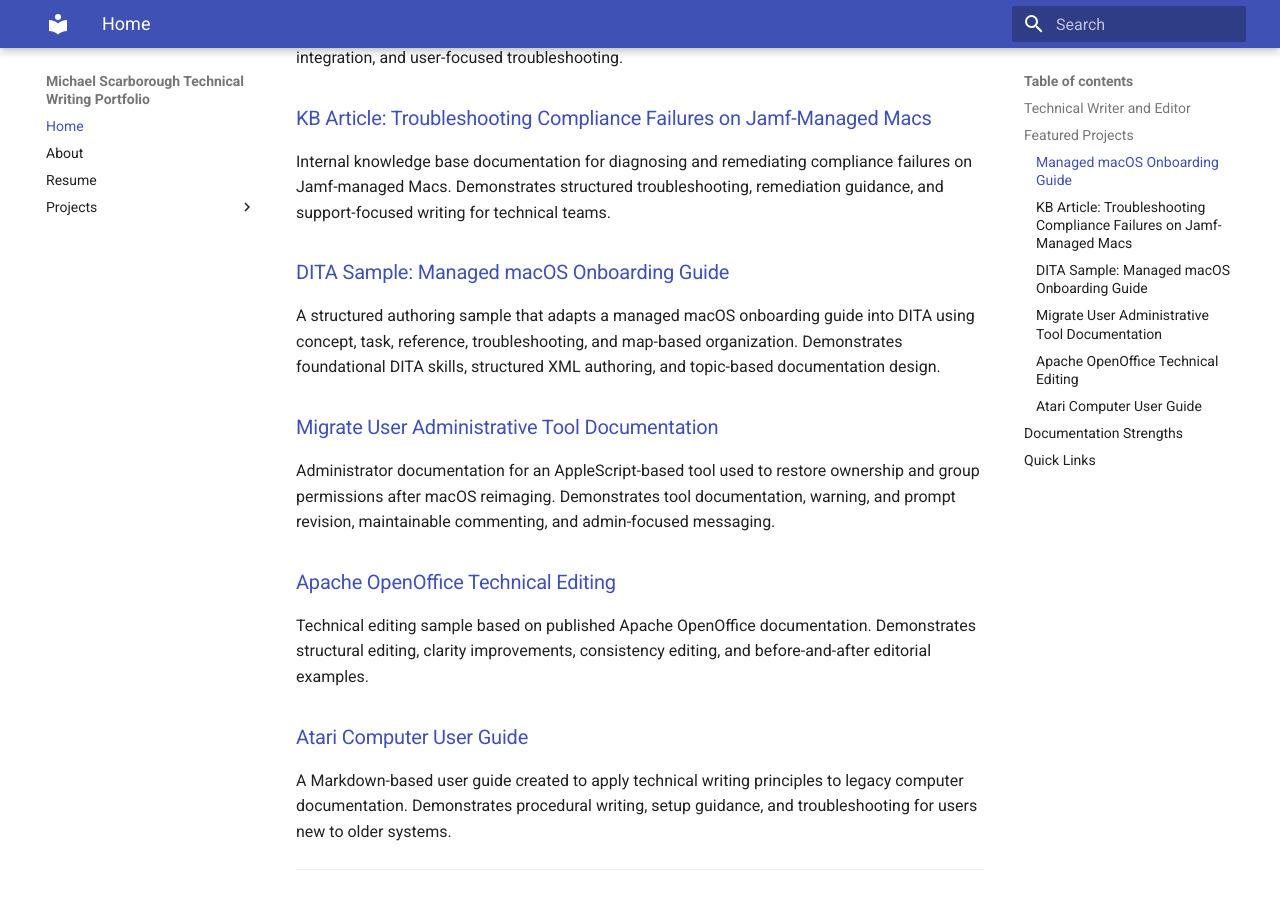
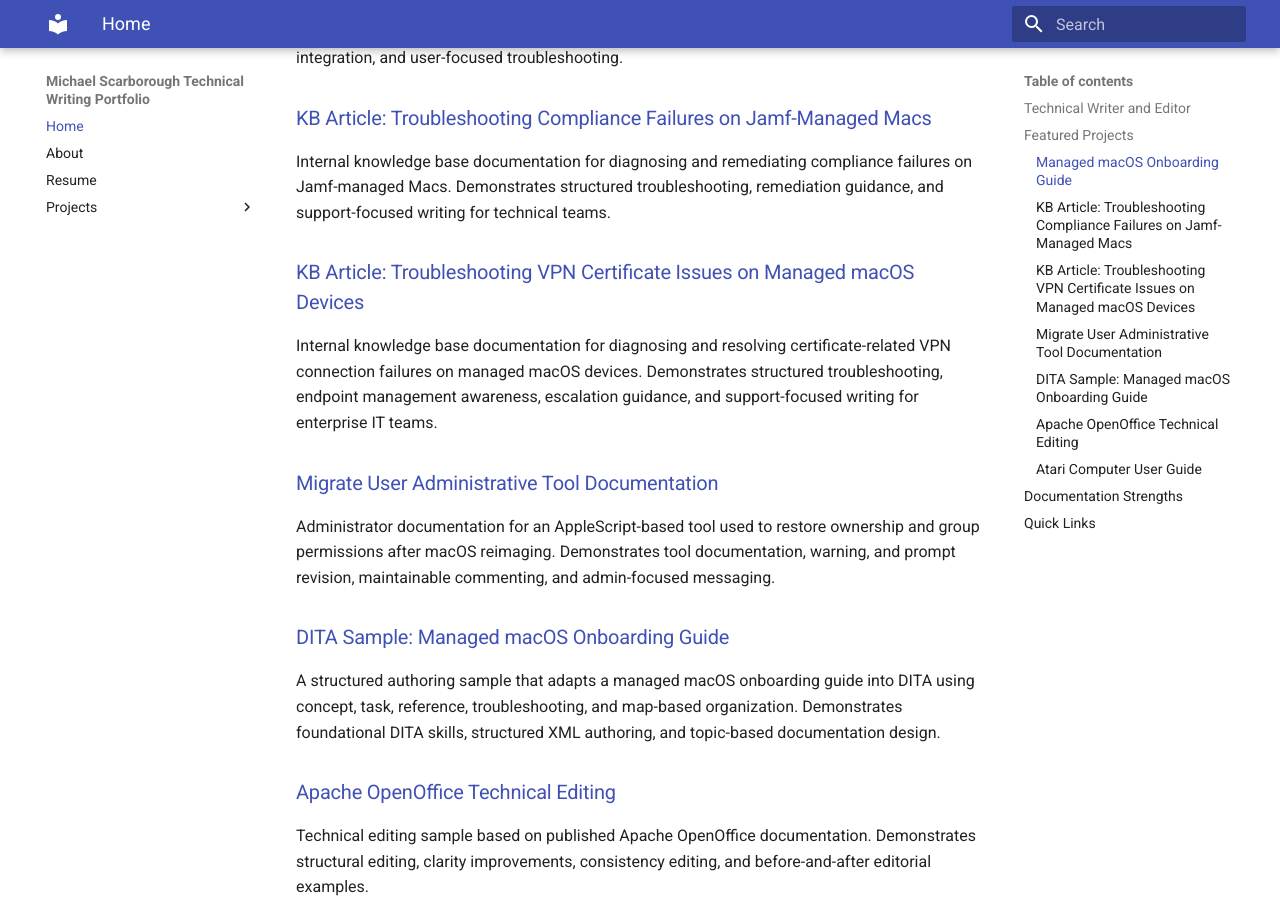
Before and after one commit to MackMike/technical-writing-portfolio-site, an MkDocs documentation site: the page built from docs/index.md, in a window 1280 px wide and 900 px high, scrolled down 739 px. Built offline with MkDocs 1.6.1 and Material for MkDocs 9.7.7, drawn with Linux system fonts in a browser that asks for light colours.

Commit message:
Update index.md

```diff
--- a/docs/index.md
+++ b/docs/index.md
@@ -18,11 +18,14 @@
 ### [KB Article: Troubleshooting Compliance Failures on Jamf-Managed Macs](projects/jamf-managed-mac-compliance-troubleshooting.md)
 Internal knowledge base documentation for diagnosing and remediating compliance failures on Jamf-managed Macs. Demonstrates structured troubleshooting, remediation guidance, and support-focused writing for technical teams.
 
-### [DITA Sample: Managed macOS Onboarding Guide](projects/dita-managed-mac-onboarding.md)
-A structured authoring sample that adapts a managed macOS onboarding guide into DITA using concept, task, reference, troubleshooting, and map-based organization. Demonstrates foundational DITA skills, structured XML authoring, and topic-based documentation design.
+### [KB Article: Troubleshooting VPN Certificate Issues on Managed macOS Devices](projects/vpn-certificate-troubleshooting-project.md)
+Internal knowledge base documentation for diagnosing and resolving certificate-related VPN connection failures on managed macOS devices. Demonstrates structured troubleshooting, endpoint management awareness, escalation guidance, and support-focused writing for enterprise IT teams.
 
 ### [Migrate User Administrative Tool Documentation](projects/migration-tool-project.md)
 Administrator documentation for an AppleScript-based tool used to restore ownership and group permissions after macOS reimaging. Demonstrates tool documentation, warning, and prompt revision, maintainable commenting, and admin-focused messaging.
+
+### [DITA Sample: Managed macOS Onboarding Guide](projects/dita-managed-mac-onboarding.md)
+A structured authoring sample that adapts a managed macOS onboarding guide into DITA using concept, task, reference, troubleshooting, and map-based organization. Demonstrates foundational DITA skills, structured XML authoring, and topic-based documentation design.
 
 ### [Apache OpenOffice Technical Editing](projects/openoffice-technical-editing-project.md)
 Technical editing sample based on published Apache OpenOffice documentation. Demonstrates structural editing, clarity improvements, consistency editing, and before-and-after editorial examples.
```
